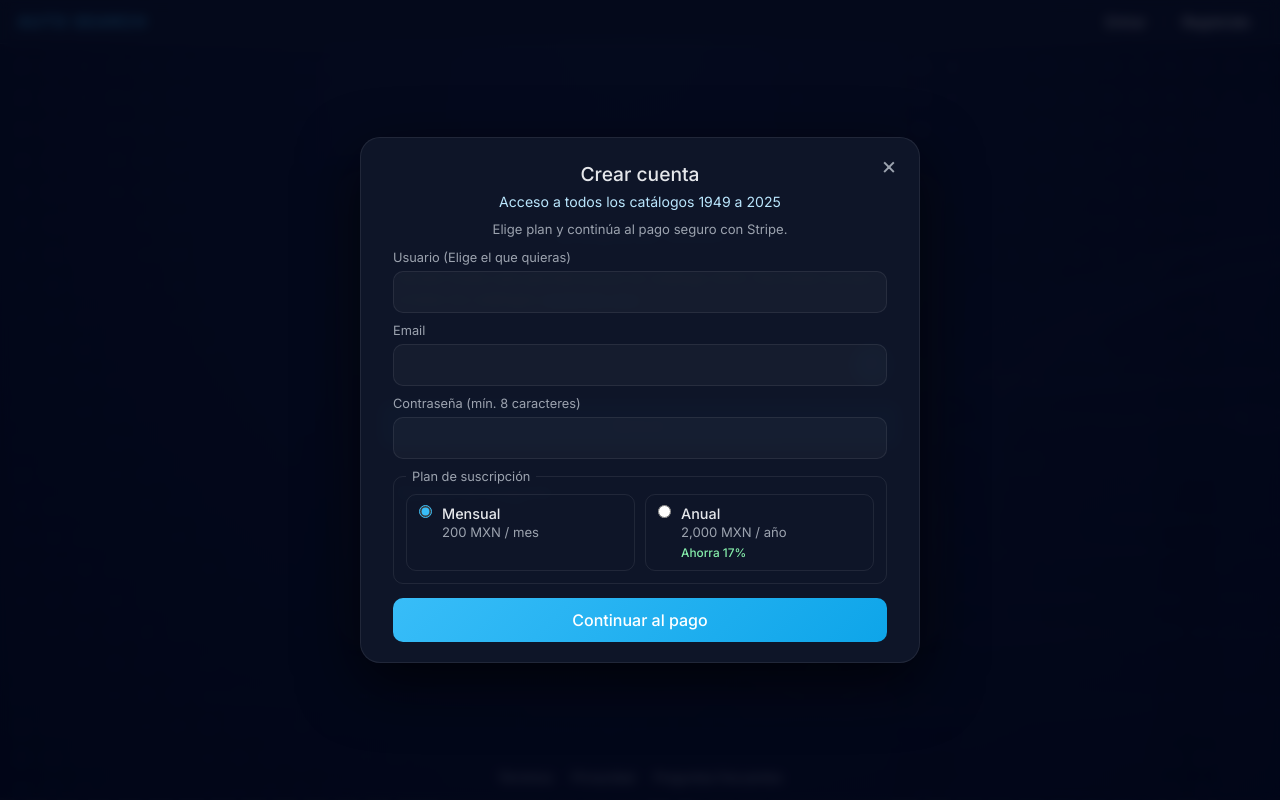
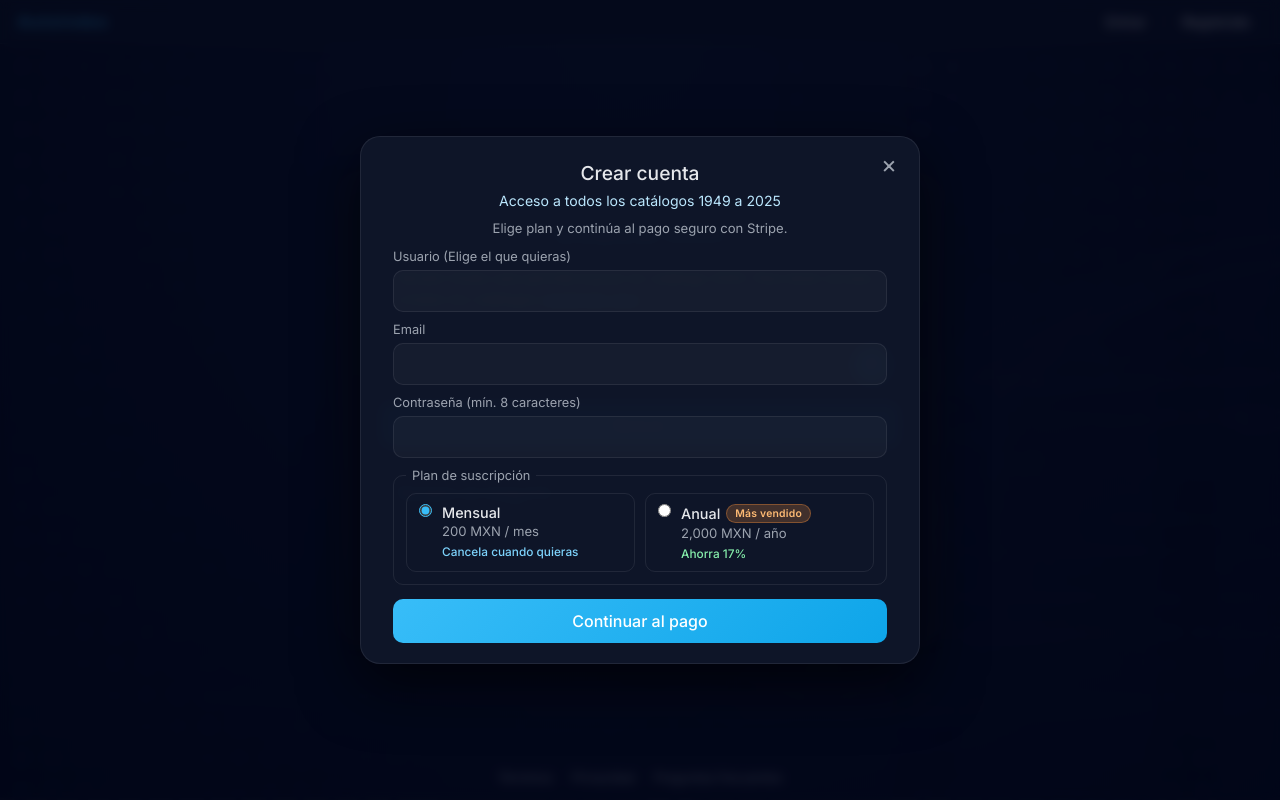
Before and after one commit to ivanamx/autoindex, a Flask app: page /?open_register=1 in a window 1280 px wide. Run offline with Flask 3, Linux system fonts and the light colour scheme; some libraries are stand-ins or nearby versions.

Commit message:
Añade .env.example, marca AutoIndex y mejoras del modal de registro
Made-with: Cursor

```diff
--- a/app.py
+++ b/app.py
@@ -36,7 +36,7 @@ def inject_legal_context():
     wa_raw = (os.getenv('WHATSAPP_PHONE') or '').strip()
     wa_digits = re.sub(r'\D', '', wa_raw) if wa_raw else ''
     return {
-        'site_name': 'AUTO SEARCH',
+        'site_name': 'AutoIndex',
         'site_contact_email': email,
         'whatsapp_phone': wa_digits,
         'legal_last_updated_iso': '2026-04-07',
--- a/templates/index.html
+++ b/templates/index.html
@@ -645,8 +645,26 @@
             min-width: 0;
         }
 
+        .plan-option-name-row {
+            display: flex;
+            flex-wrap: wrap;
+            align-items: center;
+            gap: 6px;
+        }
+
         .plan-option-name {
             font-weight: 500;
+        }
+
+        .plan-option-badge {
+            font-size: 0.65rem;
+            font-weight: 600;
+            letter-spacing: 0.02em;
+            padding: 2px 8px;
+            border-radius: 999px;
+            background: rgba(251, 146, 60, 0.22);
+            color: #fdba74;
+            border: 1px solid rgba(251, 146, 60, 0.35);
         }
 
         .plan-option-price {
@@ -657,6 +675,13 @@
         .plan-option-save {
             font-size: 0.74rem;
             color: #86efac;
+            margin-top: 4px;
+            font-weight: 500;
+        }
+
+        .plan-option-perk {
+            font-size: 0.74rem;
+            color: #7dd3fc;
             margin-top: 4px;
             font-weight: 500;
         }
@@ -741,7 +766,7 @@
 <body class="has-public-topbar" data-open-register="{% if open_register == '1' %}1{% else %}0{% endif %}">
     {% if show_public_banner %}
     <header class="public-topbar" role="banner">
-        <span class="public-topbar-brand">AUTO SEARCH</span>
+        <span class="public-topbar-brand">AutoIndex</span>
         <nav class="public-topbar-nav" aria-label="Cuenta">
             <a href="{{ url_for('login') }}">Entrar</a>
             <span class="sep" aria-hidden="true">|</span>
@@ -750,7 +775,7 @@
     </header>
     {% else %}
     <header class="public-topbar" role="banner">
-        <span class="public-topbar-brand">AUTO SEARCH</span>
+        <span class="public-topbar-brand">AutoIndex</span>
         <nav class="public-topbar-nav" aria-label="Sesión">
             <a href="{{ url_for('dashboard') }}">Panel</a>
             <span class="sep" aria-hidden="true">|</span>
@@ -861,12 +886,16 @@
                             <span class="plan-option-body">
                                 <span class="plan-option-name">Mensual</span>
                                 <span class="plan-option-price">200&nbsp;MXN / mes</span>
+                                <span class="plan-option-perk">Cancela cuando quieras</span>
                             </span>
                         </label>
                         <label class="plan-option">
                             <input type="radio" name="plan" value="annual">
                             <span class="plan-option-body">
-                                <span class="plan-option-name">Anual</span>
+                                <span class="plan-option-name-row">
+                                    <span class="plan-option-name">Anual</span>
+                                    <span class="plan-option-badge">Más vendido</span>
+                                </span>
                                 <span class="plan-option-price">2,000&nbsp;MXN / año</span>
                                 <span class="plan-option-save">Ahorra 17%</span>
                             </span>
```
Also changed, not shown: 1 other file.
